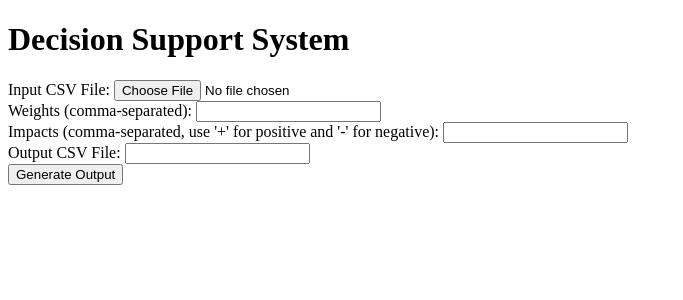
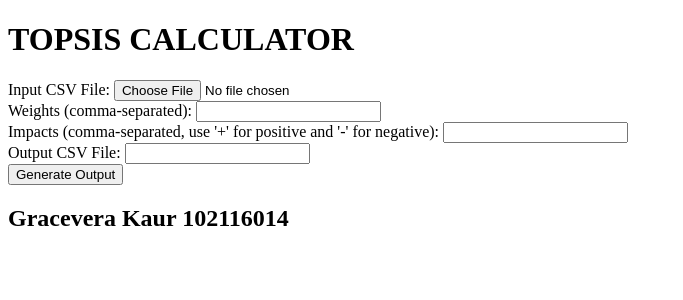
Before and after one commit to sgracevera/Topsis, a Flask app: page / in a window 1280 px wide. Shown: the top 300 px of the page, without its empty margins (0-683 px from the left). Run offline with Flask 3, Linux system fonts and the light colour scheme.

Commit message:
Update index.html

```diff
--- a/templates/index.html
+++ b/templates/index.html
@@ -6,7 +6,7 @@
     <title>Decision Support System</title>
 </head>
 <body>
-    <h1>Decision Support System</h1>
+    <h1>TOPSIS CALCULATOR</h1>
     <form method="post" enctype="multipart/form-data">
         <label for="inf">Input CSV File:</label>
         <input type="file" name="inf" accept=".csv" required><br>
@@ -22,5 +22,6 @@
 
         <input type="submit" value="Generate Output">
     </form>
+    <h2>Gracevera Kaur 102116014</h2>
 </body>
 </html>
```
